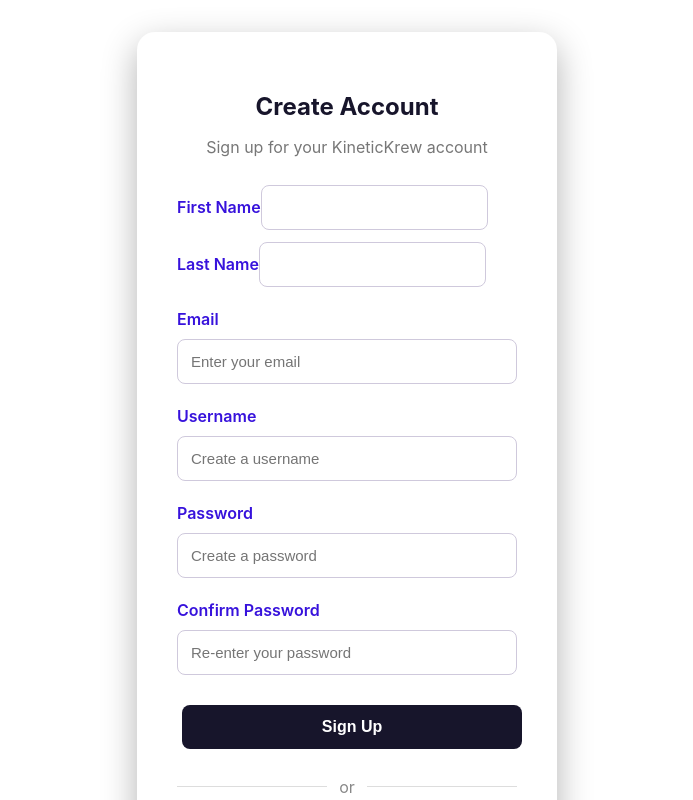
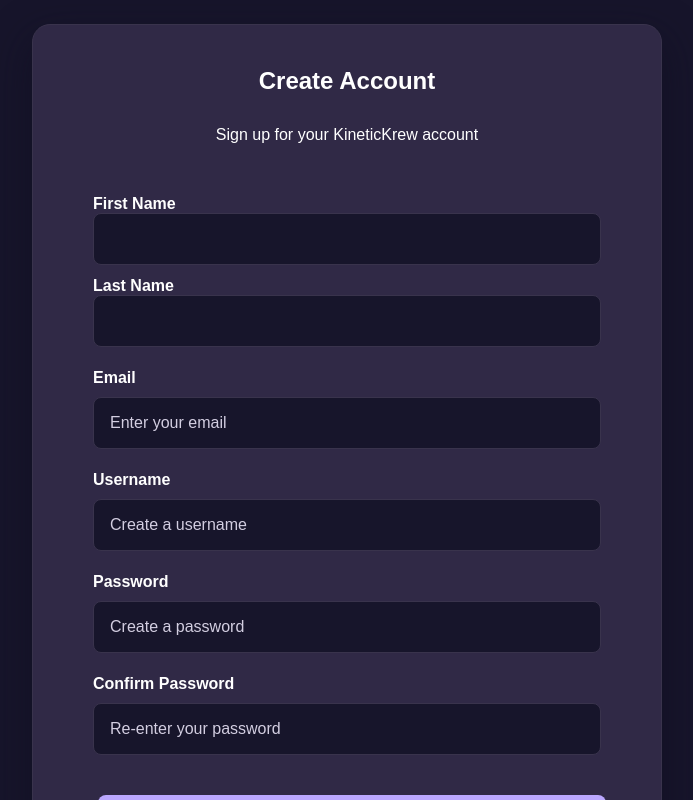
Before and after one commit to marriiaa-j/KineticKrew, a React (Create React App) app: page /signup in a window 1280 px wide. Shown: the top 800 px of the page, without its empty margins (293-986 px from the left). Built offline with nearby package versions, Linux system fonts and the light colour scheme.

Commit message:
corrected colors for sign up/sign in

```diff
--- a/src/SignIn.css
+++ b/src/SignIn.css
@@ -1,59 +1,81 @@
+/* Full-page background */
+.sign-page,
 .signin-page {
   min-height: 100vh;
   display: flex;
   align-items: center;
   justify-content: center;
   padding: 24px;
-  box-sizing: border-box;/* fixed centering*/
-  background-color: 135deg, #15152b, #33245c;
+  box-sizing: border-box;
+  font-family: Arial, sans-serif;
+  background: #17152b;
 }
 
+/* Pop-up sign-in card */
 .signin-card {
   width: 100%;
-  max-width: 420px;
-  margin: 0 auto;
-  padding: 40px;
-  box-sizing: border-box;/* fixed centering*/
+  max-width: 630px;
+  padding: 42px 60px;
+  box-sizing: border-box;
+  border: 1px solid #39334c;
   border-radius: 18px;
-  background-color: white;
-  box-shadow: 0 12px 35px rgba(0, 0, 0, 0.3);
+  background-color: #302946;
+  box-shadow: 0 15px 40px rgba(16, 14, 32, 0.65);
 }
 
+/* Heading */
 .signin-card h1 {
-  margin-bottom: 8px;
+  margin: 0 0 28px;
   text-align: center;
-  color: #17152b;
+  color: #ffffff;
 }
 
+/* Subtitle */
 .signin-subtitle {
-  margin-bottom: 28px;
+  margin: 0 0 48px;
   text-align: center;
-  color: #777;
+  color: #ffffff;
+  line-height: 1.5;
 }
 
+/* Form */
 .signin-card form {
   display: flex;
   flex-direction: column;
   gap: 10px;
 }
 
+/* Labels */
 .signin-card label {
   font-weight: 600;
-  color: #3712dc;
+  color: #ffffff;
 }
 
+/* Inputs */
 .signin-card input {
-  padding: 13px;
+  width: 100%;
+  min-height: 52px;
+  padding: 13px 16px;
   margin-bottom: 12px;
-  border: 1px solid #cfc9dc;
+  box-sizing: border-box;
+  border: 1px solid #39334c;
   border-radius: 8px;
-  font-size: 15px;
+  outline: none;
+  font-size: 16px;
+  color: #ffffff;
+  background-color: #17152b;
+}
+
+.signin-card input::placeholder {
+  color: #d3cee1;
 }
 
 .signin-card input:focus {
-  outline: 2px solid #3712dc;
+  border-color: #bba7ff;
+  box-shadow: 0 0 0 2px rgba(187, 167, 255, 0.25);
 }
 
+/* Password row */
 .password-label-row {
   display: flex;
   align-items: center;
@@ -63,48 +85,56 @@
 .password-label-row a,
 .forgot-username a,
 .signup-text a {
-  color:#17152b;
+  color: #bba7ff;
   font-weight: 600;
   text-decoration: none;
 }
 
+/* Buttons */
 .signin-button,
 .google-button {
   width: 100%;
+  min-height: 52px;
   padding: 13px;
-  border: none;
   border-radius: 8px;
   font-size: 16px;
   font-weight: 600;
   cursor: pointer;
+  box-sizing: border-box;
 }
 
+/* Sign-in button */
 .signin-button {
-  margin-top: 8px;
-  color: white;
-  background-color: #17152b;
+  margin-top: 18px;
+  border: none;
+  color: #17152b;
+  background-color: #bba7ff;
 }
 
 .signin-button:hover {
-  background-color: #17152b;
+  background-color: #393052;
+  color: #ffffff;
 }
 
+/* Google button */
 .google-button {
-  border: 1px solid #cfc9dc;
-  color: #333;
-  background-color: white;
+  border: 1px solid #bba7ff;
+  color: #ffffff;
+  background-color: transparent;
 }
 
 .google-button:hover {
-  background-color: #f3f0fa;
+  background-color: #d0c2ff;
+  color: #17152b;
 }
 
+/* Divider */
 .divider {
   display: flex;
   align-items: center;
   gap: 12px;
-  margin: 24px 0;
-  color: #888;
+  margin: 28px 0;
+  color: #d3cee1;
 }
 
 .divider::before,
@@ -112,15 +142,32 @@
   content: "";
   height: 1px;
   flex: 1;
-  background-color: #ddd;
+  background-color: #39334c;
 }
 
+/* Supporting text */
 .forgot-username,
 .signup-text {
   text-align: center;
-  color: #666;
+  color: #d3cee1;
 }
 
 .forgot-username {
-  margin-top: 24px;
+  margin-top: 28px;
 }
+
+body {
+  margin: 0;
+  background-color: #17152b;
+}
+
+* {
+  box-sizing: border-box;
+}
+
+/* Mobile adjustment */
+@media (max-width: 600px) {
+  .signin-card {
+    padding: 32px 24px;
+  }
+}
--- a/src/SignIn.js
+++ b/src/SignIn.js
@@ -46,7 +46,7 @@ function SignIn() {
         <main className="sign-page">
             <section className="signin-card">
                 <h1>Welcome Back!</h1>
-                <p className= "signin-card_subtitle">Sign in to your KineticKrew account</p>
+                <p className= "signin-subtitle">Sign in to your KineticKrew account</p>
 
                 <form onSubmit={handleSubmit}>
                     <label htmlFor="emailOrUsername">Email or Username</label>
```
